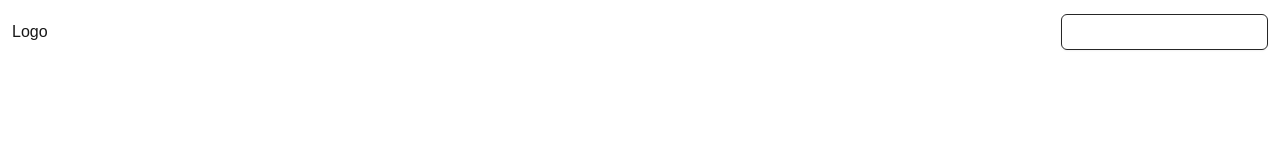
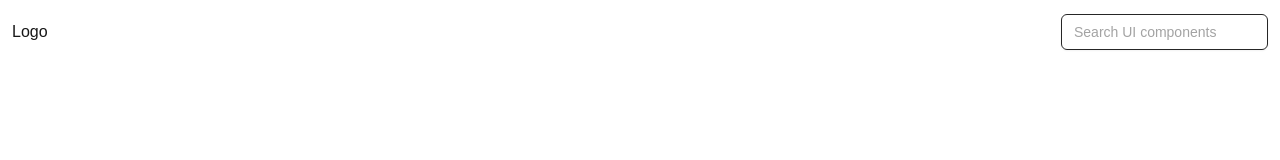
Before and after one commit to yashksaini-coder/duskui, a Next.js app: page / in a window 1280 px wide. Shown: the top 160 px of the page. Built offline with nearby package versions, Linux system fonts and the light colour scheme.

Commit message:
added placeholder

```diff
--- a/src/components/Header.tsx
+++ b/src/components/Header.tsx
@@ -14,8 +14,7 @@ export default function Header() {
           Components
         </Link>
         <div className="">
-        <Input/>
-
+          <Input placeholder="Search UI components"/>
         </div>
       </div>
     </div>
```
